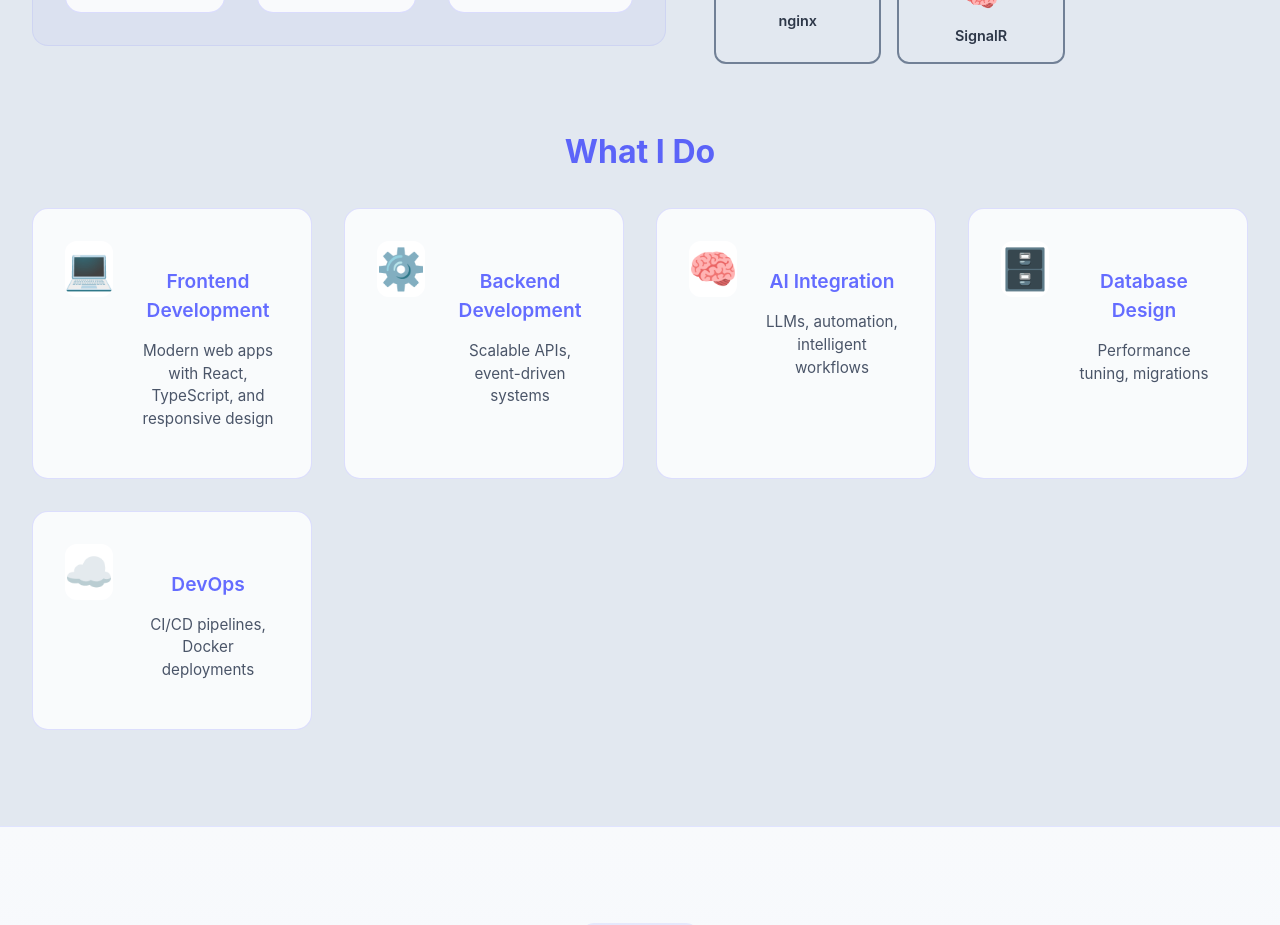
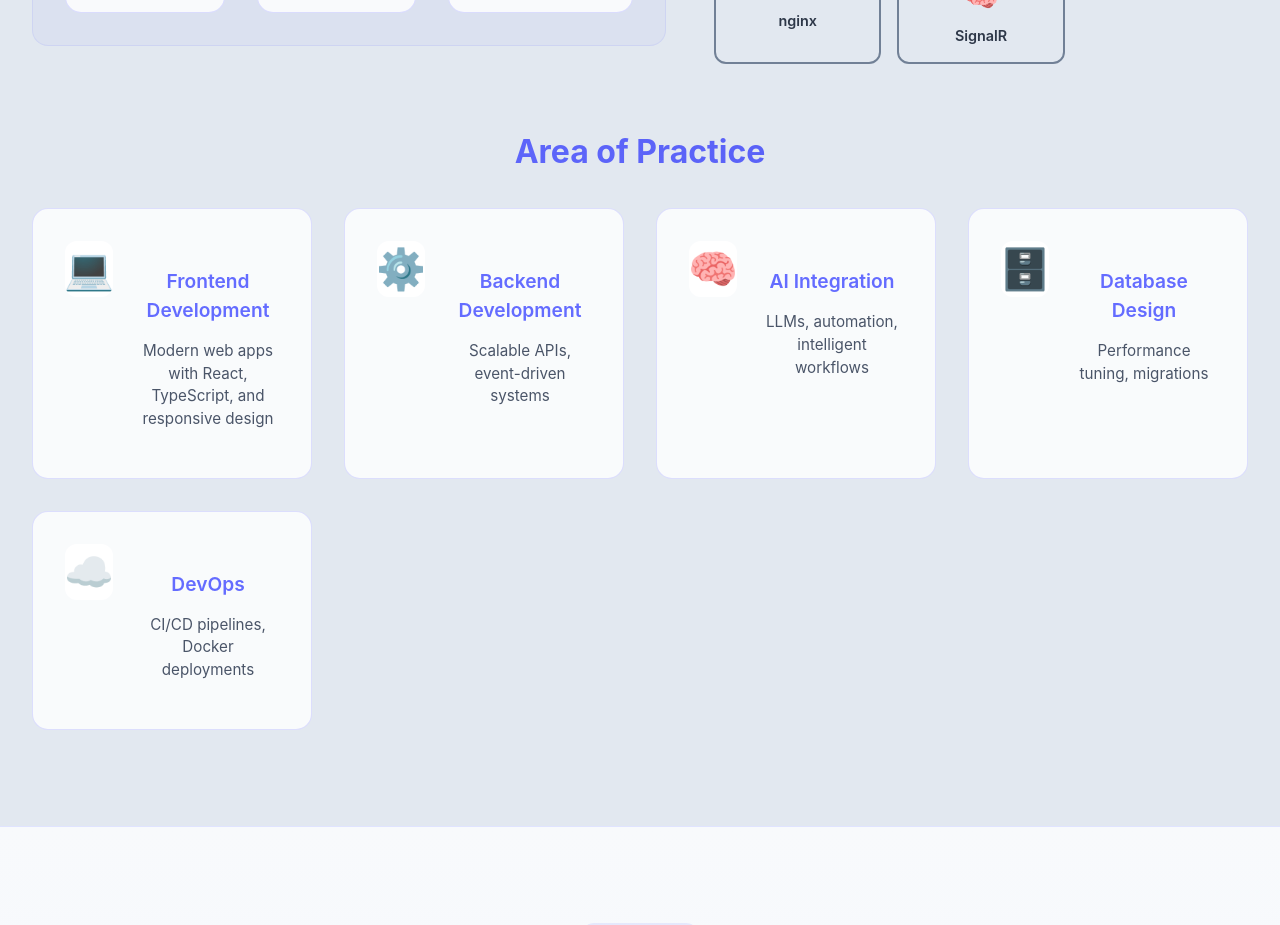
Before and after one commit to Preciousedoreh/portfolio-website, a React (Vite) app: page / in a window 1280 px wide. Shown: the part 1760-2685 px from the top of the page. Built offline with nearby package versions, Linux system fonts and the light colour scheme.

Commit message:
redesign interfaces

```diff
--- a/src/components/About.tsx
+++ b/src/components/About.tsx
@@ -119,7 +119,7 @@ const About = (): JSX.Element => {
       </div>
 
       <div className="what-i-do">
-        <h3>What I Do</h3>
+        <h3>Area of Practice</h3>
         <div className="services-grid">
           <div className="service-item">
             <div className="service-icon">💻</div>
```
